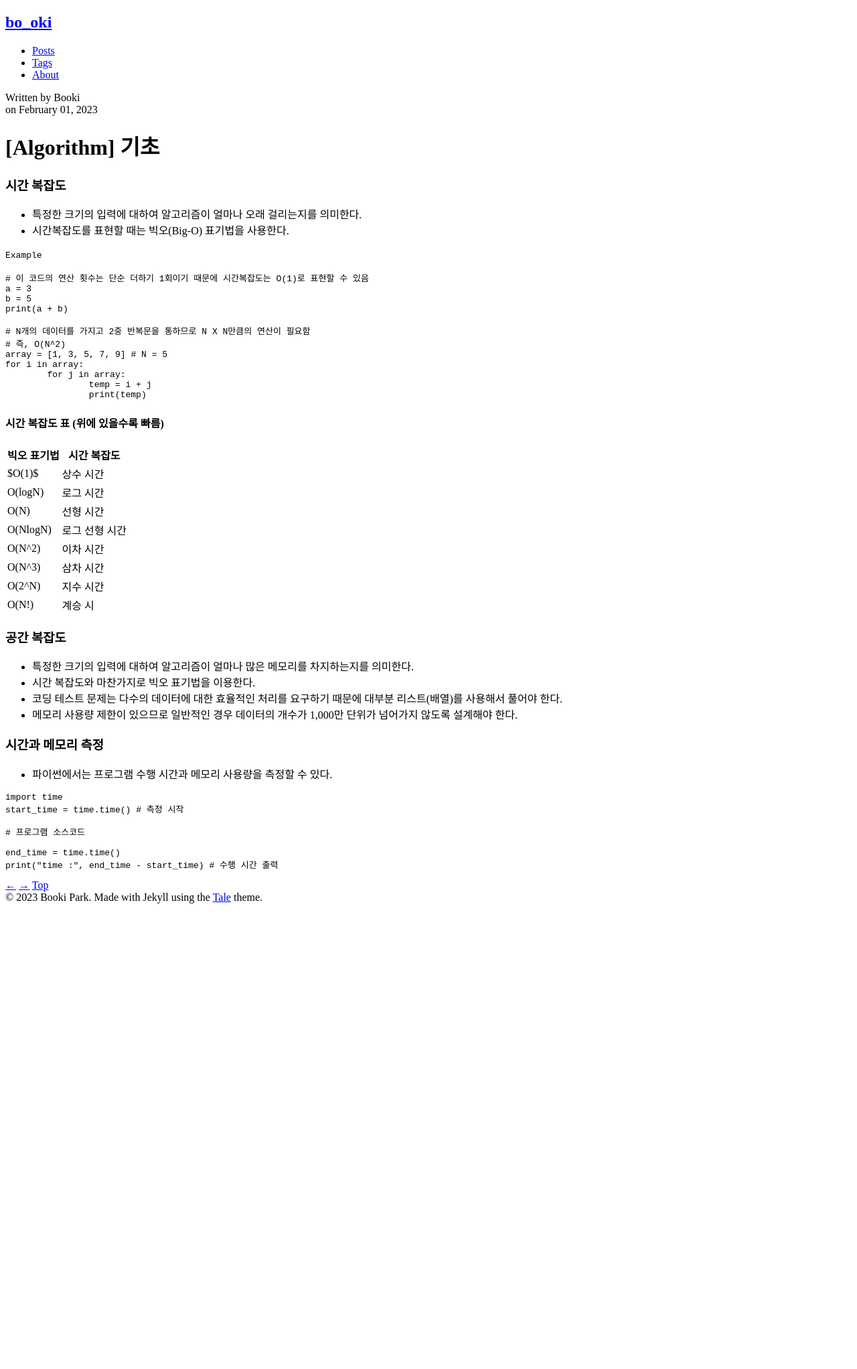
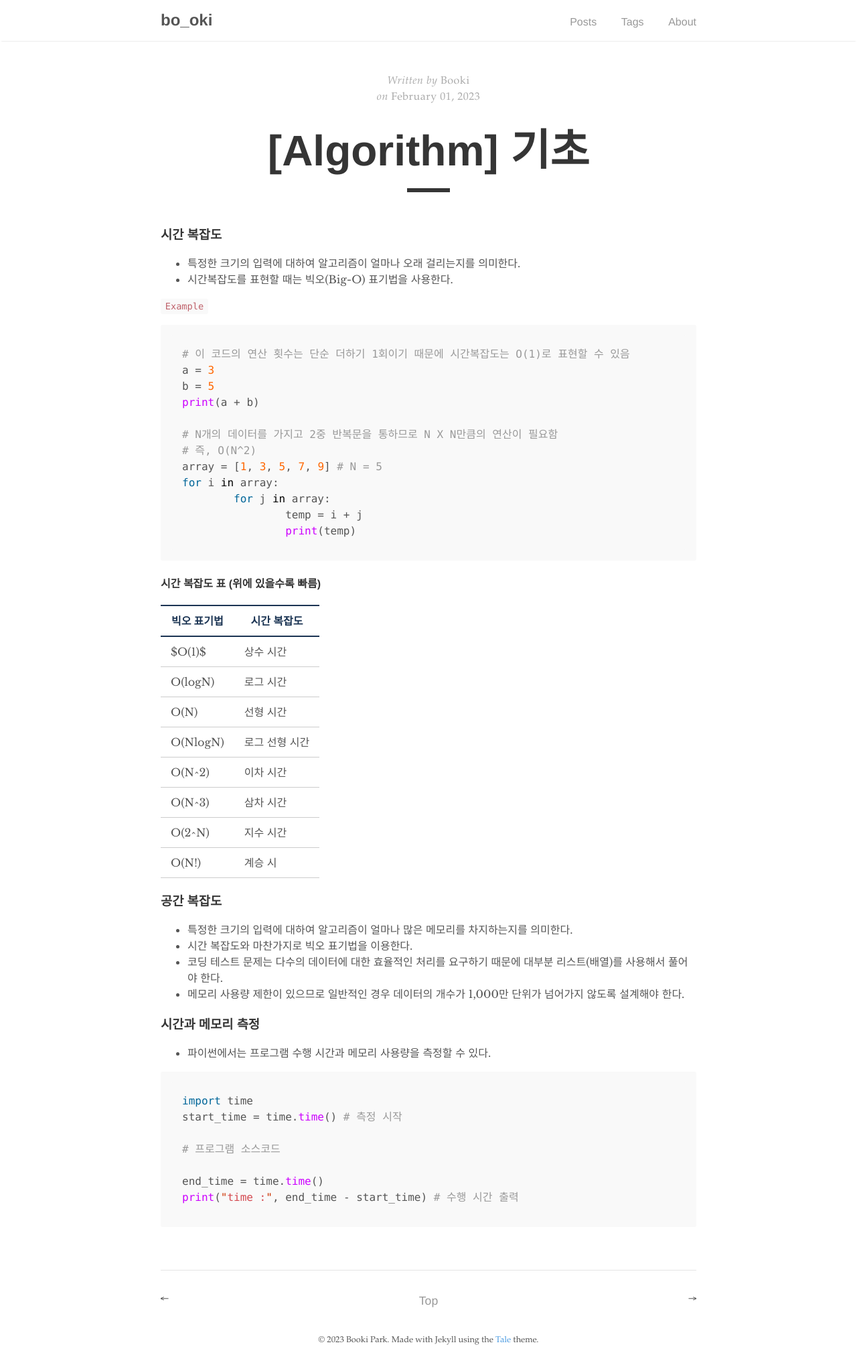
Before and after one commit to bookpark/bookpark.github.io, a Jekyll site: the page built from _posts/2023-02-01-algorithm-basic.md, in a window 1280 px wide. Shown: the whole page at 67% size. Built offline with Jekyll 4.4.1, drawn with Linux system fonts in a browser that asks for light colours; before the commit the page ends 1357 px from its top, so only the background shows below that.

```diff
--- a/assets/main.scss
+++ b/assets/main.scss
@@ -1,4 +1,6 @@
-// Only the main Sass file needs front matter (the dashes are enough)
+---
+# Only the main Sass file needs front matter (the dashes are enough)
+---
 
 @import 'tale';
 
```
